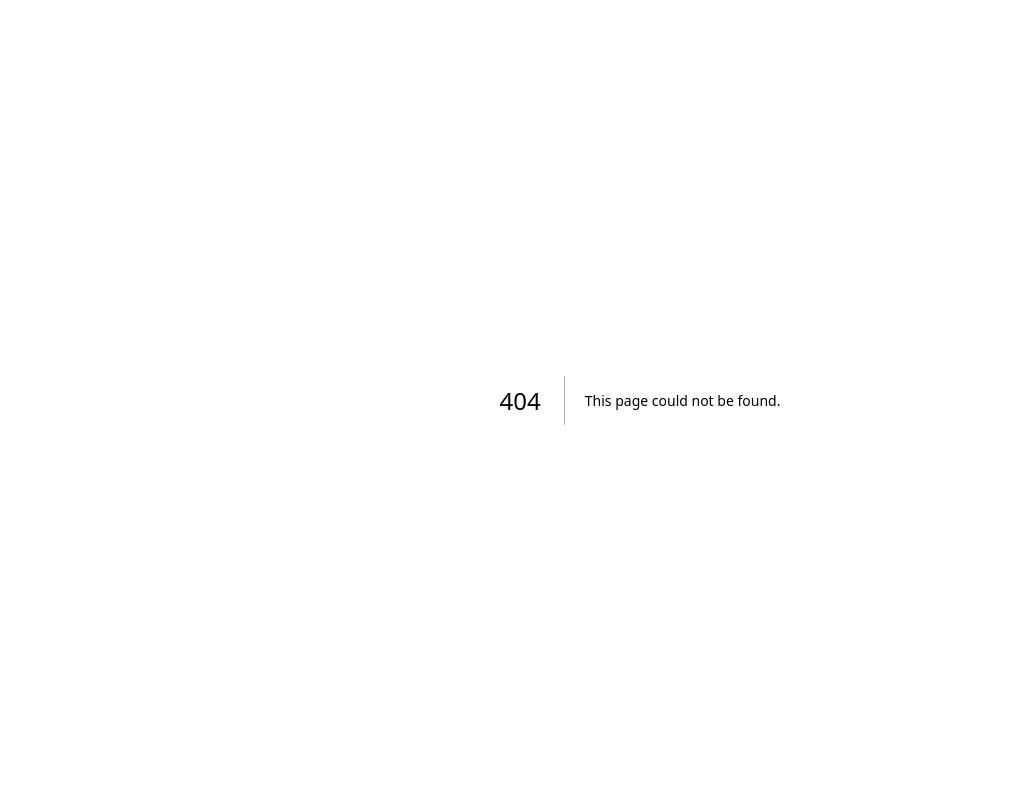
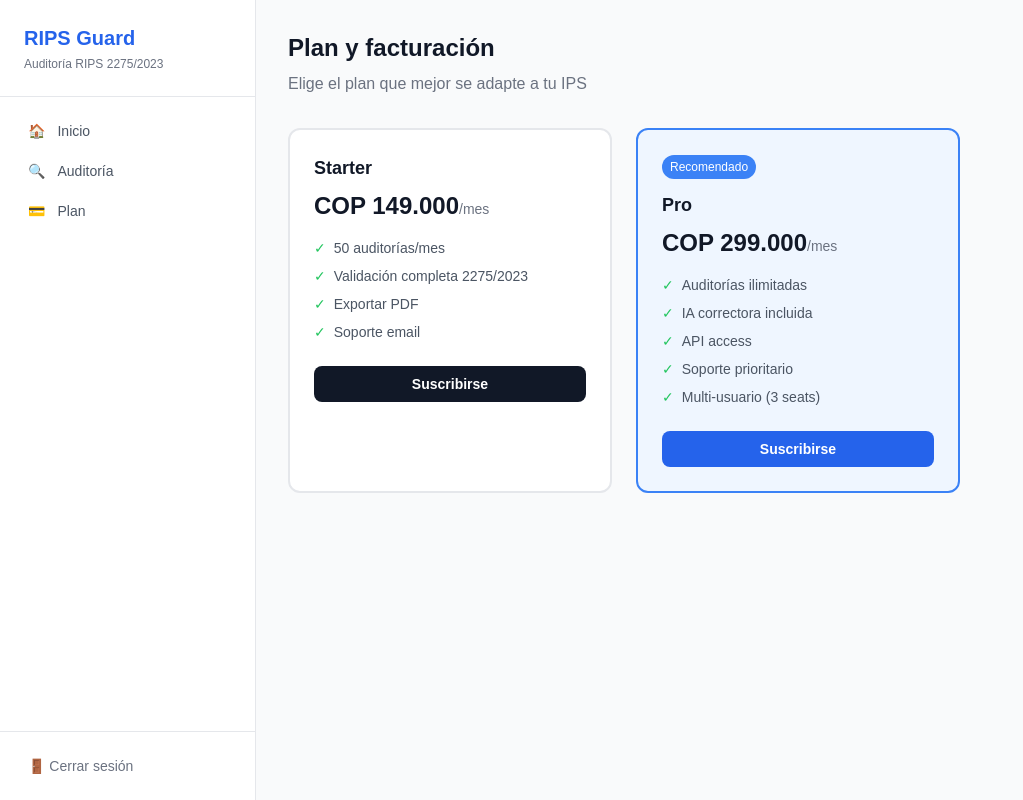
Before and after one commit to fjfc1984-bit/ripsguard, a Next.js app in the folder nextjs-app/: page /dashboard/billing in a window 1280 px wide. Before the commit this address had no page. Shown: the whole page, without its empty margins (0-1023 px from the left). Built offline with nearby package versions, Linux system fonts and the light colour scheme.

Commit message:
Create BillingPage component for subscription plans

```diff
--- /dev/null
+++ b/nextjs-app/app/dashboard/billing/page.tsx
@@ -0,0 +1,84 @@
+'use client'
+import { useState } from 'react'
+
+const PLANS = [
+  {
+    name: 'Starter',
+    price: 'COP 149.000',
+    period: '/mes',
+    features: ['50 auditorías/mes', 'Validación completa 2275/2023', 'Exportar PDF', 'Soporte email'],
+    priceId: process.env.NEXT_PUBLIC_STRIPE_PRICE_STARTER,
+    highlight: false,
+  },
+  {
+    name: 'Pro',
+    price: 'COP 299.000',
+    period: '/mes',
+    features: ['Auditorías ilimitadas', 'IA correctora incluida', 'API access', 'Soporte prioritario', 'Multi-usuario (3 seats)'],
+    priceId: process.env.NEXT_PUBLIC_STRIPE_PRICE_PRO,
+    highlight: true,
+  },
+]
+
+export default function BillingPage() {
+  const [loading, setLoading] = useState<string | null>(null)
+
+  async function handleSubscribe(priceId: string | undefined, planName: string) {
+    if (!priceId) return
+    setLoading(planName)
+    try {
+      const res = await fetch('/api/stripe/checkout', {
+        method: 'POST',
+        headers: { 'Content-Type': 'application/json' },
+        body: JSON.stringify({ priceId }),
+      })
+      const { url } = await res.json()
+      if (url) window.location.href = url
+    } catch (e) {
+      console.error(e)
+    } finally {
+      setLoading(null)
+    }
+  }
+
+  return (
+    <div className="p-8">
+      <h2 className="text-2xl font-bold text-gray-900 mb-2">Plan y facturación</h2>
+      <p className="text-gray-500 mb-8">Elige el plan que mejor se adapte a tu IPS</p>
+
+      <div className="grid grid-cols-2 gap-6 max-w-2xl">
+        {PLANS.map(plan => (
+          <div
+            key={plan.name}
+            className={`rounded-xl p-6 border-2 ${plan.highlight ? 'border-blue-500 bg-blue-50' : 'border-gray-200 bg-white'}`}
+          >
+            {plan.highlight && (
+              <span className="inline-block bg-blue-500 text-white text-xs px-2 py-1 rounded-full mb-3">
+                Recomendado
+              </span>
+            )}
+            <h3 className="text-lg font-bold text-gray-900">{plan.name}</h3>
+            <div className="mt-2 mb-4">
+              <span className="text-2xl font-bold text-gray-900">{plan.price}</span>
+              <span className="text-gray-500 text-sm">{plan.period}</span>
+            </div>
+            <ul className="space-y-2 mb-6">
+              {plan.features.map(f => (
+                <li key={f} className="flex items-center gap-2 text-sm text-gray-600">
+                  <span className="text-green-500">✓</span> {f}
+                </li>
+              ))}
+            </ul>
+            <button
+              onClick={() => handleSubscribe(plan.priceId, plan.name)}
+              disabled={loading === plan.name}
+              className={`w-full py-2 rounded-lg text-sm font-semibold transition ${plan.highlight ? 'bg-blue-600 text-white hover:bg-blue-700' : 'bg-gray-900 text-white hover:bg-gray-800'} disabled:opacity-50`}
+            >
+              {loading === plan.name ? 'Redirigiendo...' : 'Suscribirse'}
+            </button>
+          </div>
+        ))}
+      </div>
+    </div>
+  )
+}
```
